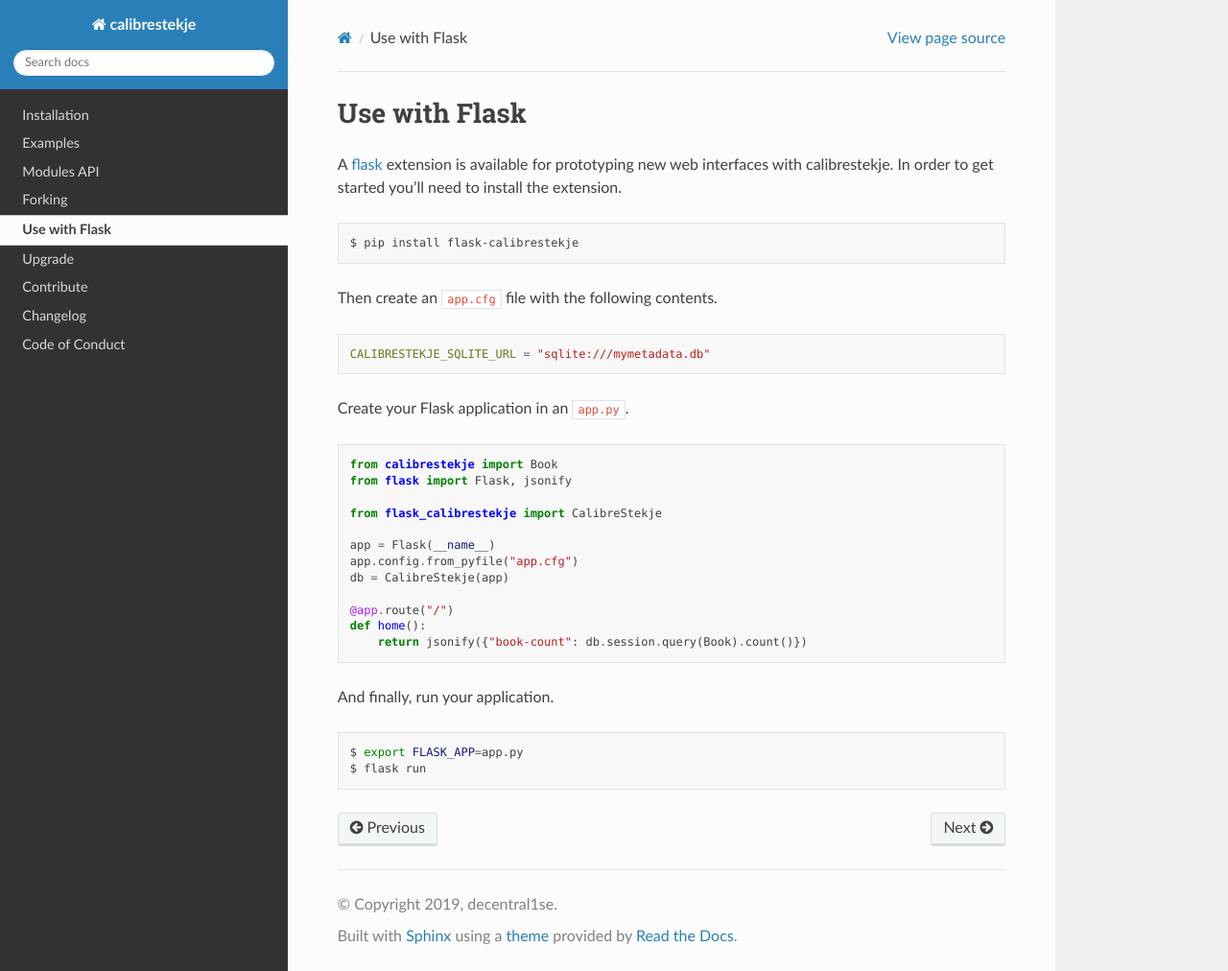
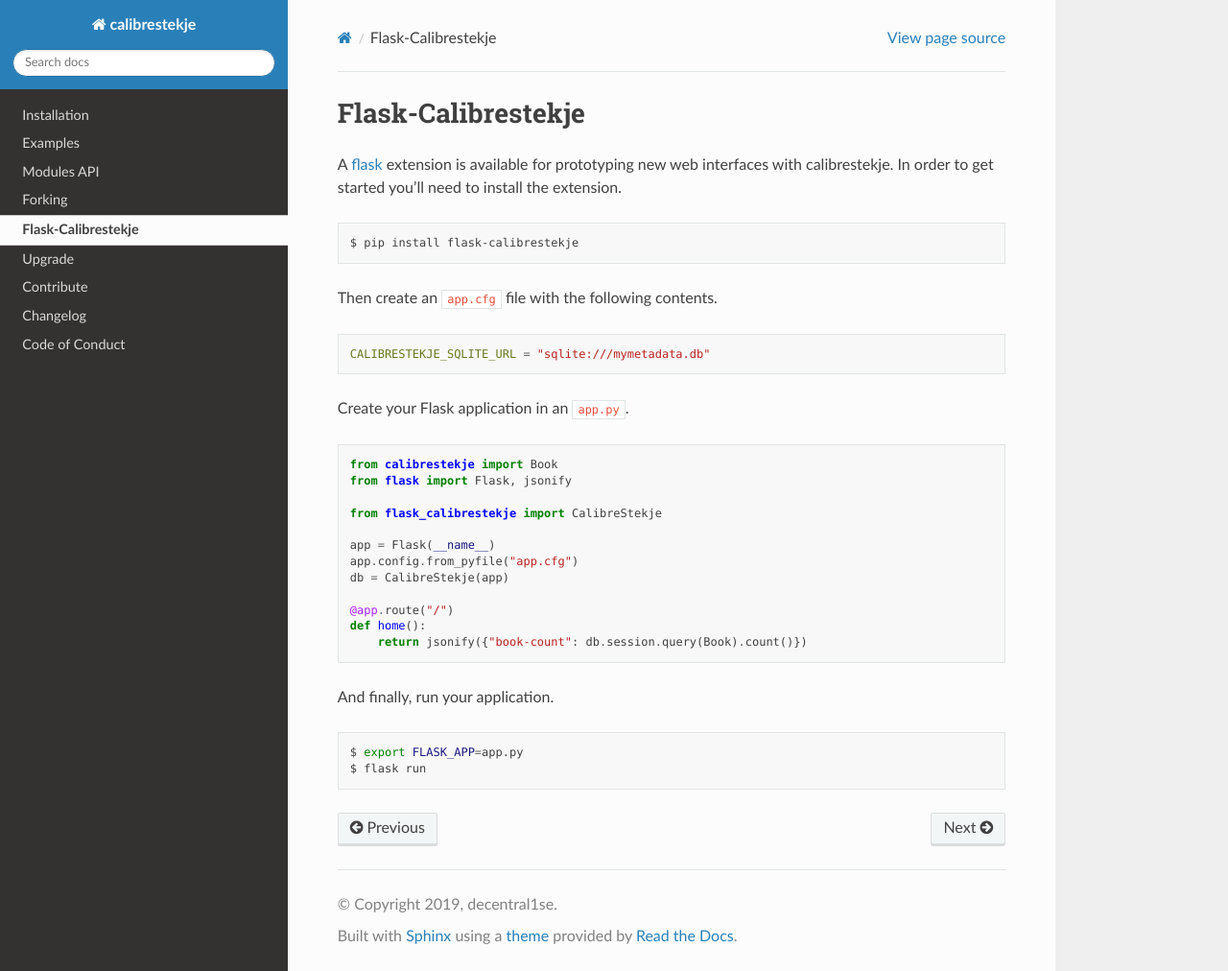
Before and after one commit to decentral1se/calibrestekje, a Sphinx documentation site: the page built from docs/source/flask.rst, in a window 1280 px wide and 1012 px high. Shown: the whole window at 96% size. Built offline with Sphinx 7.4.7 and the Read the Docs theme 2.0.0, drawn with Linux system fonts in a browser that asks for light colours.

Commit message:
Use better title

```diff
--- a/docs/source/flask.rst
+++ b/docs/source/flask.rst
@@ -1,8 +1,8 @@
 .. _flasking:
 
-**************
-Use with Flask
-**************
+*******************
+Flask-Calibrestekje
+*******************
 
 A `flask`_ extension is available for prototyping new web interfaces with
 calibrestekje. In order to get started you'll need to install the extension.
```
